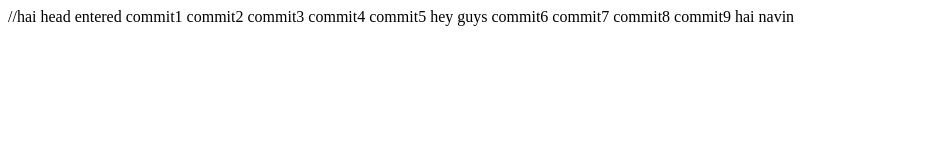
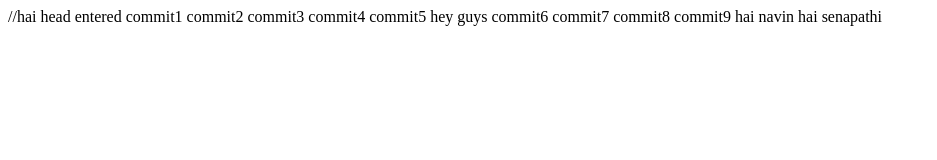
Before and after one commit to navin2608/gitpractice, a plain HTML site: page index.html in a window 1280 px wide. Shown: the whole page, without its empty margins (0-937 px from the left). Drawn offline with Linux system fonts and the light colour scheme.

Commit message:
Update index.html

```diff
--- a/index.html
+++ b/index.html
@@ -21,6 +21,7 @@
     commit8
     commit9
     hai navin
+    hai senapathi
 
 </body>
 
```
